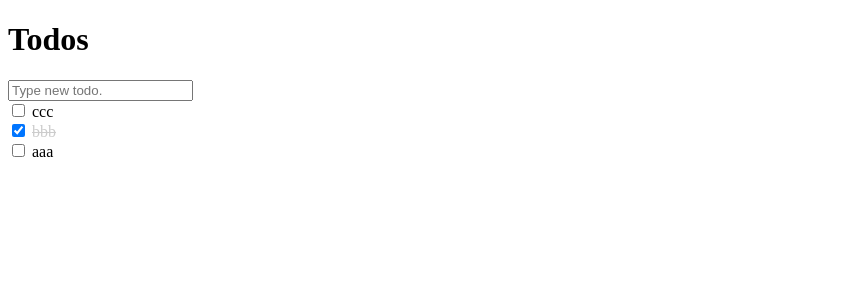
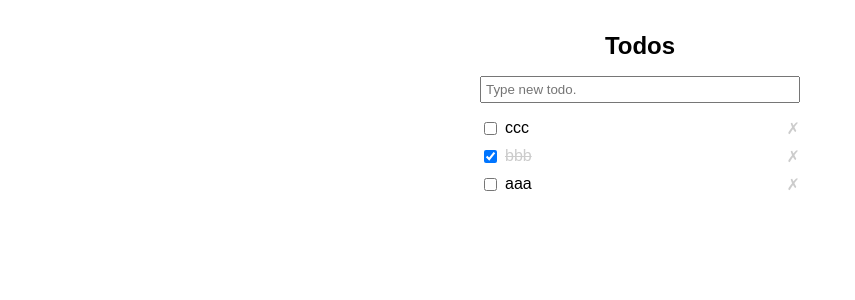
Before and after one commit to sukeo-sukeo/todo_app_php_v4-master, a PHP site: page / in a window 1280 px wide. Shown: the top 300 px of the page, without its empty margins (0-855 px from the left). Run offline with PHP 8.4, Linux system fonts and the light colour scheme; data comes from the database, SQL or seed files in the repository.

Commit message:
learn finised

```diff
--- /dev/null
+++ b/work/app/config.php
@@ -0,0 +1,12 @@
+<?php
+
+session_start();
+
+define('DSN', 'mysql:host=db;dbname=myapp;charset=utf8mb4');
+define('DB_USER', 'myappuser');
+define('DB_PASS', 'myapppass');
+// define('SITE_URL', 'http://localhost:8562');
+//phpの$_SERVER変数で取得できるので下記でもOK！
+define('SITE_URL', 'http://' . $_SERVER['HTTP_HOST']);
+
+require_once(__DIR__ . '/functions.php');
--- a/work/public/css/style.css
+++ b/work/public/css/style.css
@@ -1,10 +1,51 @@
+body {
+  font-family: Arial, sans-serif;
+}
+
+main {
+  width: 320px;
+  margin: 32px auto;
+}
+
+h1 {
+  font-size: 24px;
+  text-align: center;
+  margin-bottom: 16px;
+}
+
+input[type="text"] {
+  width: 100%;
+  padding: 4px;
+  box-sizing: border-box;
+  margin-bottom: 16px;
+}
+
 ul {
   list-style: none;
   margin: 0;
   padding: 0;
 }
 
+li {
+  display: flex;
+  margin-bottom: 8px;
+}
+
 .done {
   text-decoration: line-through;
   color: #ccc;
 }
+
+input[type="checkbox"] {
+  margin-right: 8px;
+}
+
+.delete {
+  cursor: pointer;
+  color: #ccc;
+}
+
+.delete-form {
+  margin-left: auto;
+  padding-left: 8px;
+}
--- a/work/public/index.php
+++ b/work/public/index.php
@@ -1,71 +1,29 @@
 <?php
 
-session_start();
+//相対パスより絶対パス推奨 ... __DIR__ . / をつける
+//読み込むファイルの拡張子は必要
+require_once(__DIR__ . '/../app/config.php');
 
-define('DSN', 'mysql:host=db;dbname=myapp;charset=utf8mb4');
-define('DB_USER', 'myappuser');
-define('DB_PASS', 'myapppass');
-// define('SITE_URL', 'http://localhost:8562');
-//phpの$_SERVER変数で取得できるので下記でもOK！
-define('SITE_URL', 'http://' . $_SERVER['HTTP_HOST']);
+createToken();
+$pdo = getPdoInstance();
 
-try{
-  $pdo = new PDO(DSN, DB_USER, DB_PASS, [
-    PDO::ATTR_ERRMODE => PDO::ERRMODE_EXCEPTION,
-    PDO::ATTR_DEFAULT_FETCH_MODE => PDO::FETCH_OBJ,
-    PDO::ATTR_EMULATE_PREPARES => false
-  ]);
-} catch(PDOException $e) {
-  echo $e->getMessage();
+if ($_SERVER['REQUEST_METHOD'] === 'POST') {
+  validateToken();
+  $action = filter_input(INPUT_GET, 'action');
+
+  switch($action) {
+    case 'add':
+      addTodo($pdo);
+      break;
+    case 'toggle':
+      toggleTodo($pdo);
+      break;
+    case 'delete':
+      deleteTodo($pdo);
+      break;
+    default:
       exit;
   }
-
-//htmlタグをエスケープする関数
-function h($str) {
-  return htmlspecialchars($str, ENT_QUOTES, 'UTF-8');
-}
-
-//csrf対策...tokenがなかったら作成
-function createToken() {
-  if (!isset($_SESSION['token'])) {
-    $_SESSION['token'] = bin2hex(random_bytes(32));
-  }
-}
-
-//csrf対策...tokenをバリデーション
-function validateToken() {
-  if (
-    //なかったらあかん
-   empty($_SESSION['token']) ||
-    //一致しなかったらあかん
-   $_SESSION['token'] !== filter_input(INPUT_POST, 'token')
-   ) {
-     exit('Invaid post request');
-   }
-}
-
-//Todoを追加
-function addTodo($pdo) {
-  $title = trim(filter_input(INPUT_POST, 'title'));
-  if ($title === '') {
-    return;
-  }
-
-  $stmt = $pdo->prepare('INSERT INTO todos (title) VALUES (:title)');
-  $stmt->bindValue('title', $title, PDO::PARAM_STR);
-  $stmt->execute();
-
-}
-
-//Todoを取得
-function getTodos($pdo) {
-  $stmt = $pdo->query('SELECT * FROM todos ORDER BY id DESC');
-  $todos = $stmt->fetchAll();
-  return $todos;
-}
-
-if ($_SERVER['REQUEST_METHOD'] === 'POST') {
-  addTodo($pdo);
 
   header('Location: ' . SITE_URL);
   exit;
@@ -83,23 +41,38 @@ $todos = getTodos($pdo);
   <title>My Todos</title>
 </head>
 <body>
+  <main>
     <h1>Todos</h1>
 
     <!-- データを送信するときは必ずcsrf対策を施す -->
-  <form action="" method="post">
+    <form action="?action=add" method="post">
       <input type="text" name="title" placeholder="Type new todo.">
       <!-- formタグ内にinput要素がひとつの場合エンターキーで送信できる -->
+      <input type="hidden" name="token" value="<?= h($_SESSION['token']); ?>">
     </form>
 
     <ul>
       <?php foreach($todos as $todo): ?>
       <li>
+        <form action="?action=toggle" method="post">
           <input type="checkbox" <?= $todo->is_done ? 'checked' : ''; ?>>
+          <input type="hidden" name="id" value="<?= h($todo->id); ?>">
+          <input type="hidden" name="token" value="<?= h($_SESSION['token']); ?>">
+        </form>
+
         <span class="<?= $todo->is_done ? 'done' : ''; ?>"><?= h($todo->title); ?></span>
+
+        <form action="?action=delete" method="post" class="delete-form">
+          <span class="delete">✗</span>
+          <input type="hidden" name="id" value="<?= h($todo->id); ?>">
+          <input type="hidden" name="token" value="<?= h($_SESSION['token']); ?>">
+        </form>
+
       </li>
       <?php endforeach; ?>
     </ul>
+  </main>
 
-
+  <script src="js/main.js"></script>
 </body>
 </html>
--- /dev/null
+++ b/work/public/js/main.js
@@ -0,0 +1,20 @@
+'use strict';
+
+{
+  const checkboxes = document.querySelectorAll('input[type="checkbox"]');
+  checkboxes.forEach(box => {
+    box.addEventListener('change', () => {
+      box.parentNode.submit();
+    })
+  })
+
+  const deletes = document.querySelectorAll('.delete');
+  deletes.forEach(del => {
+    del.addEventListener('click', () => {
+      if (!confirm('Are you sure?')) {
+        return;
+      }
+      del.parentNode.submit();
+    })
+  })
+}
```
Also changed, not shown: work/app/functions.php (added, +82 -0 lines). Lines whose indentation alone changed are shown as unchanged.
